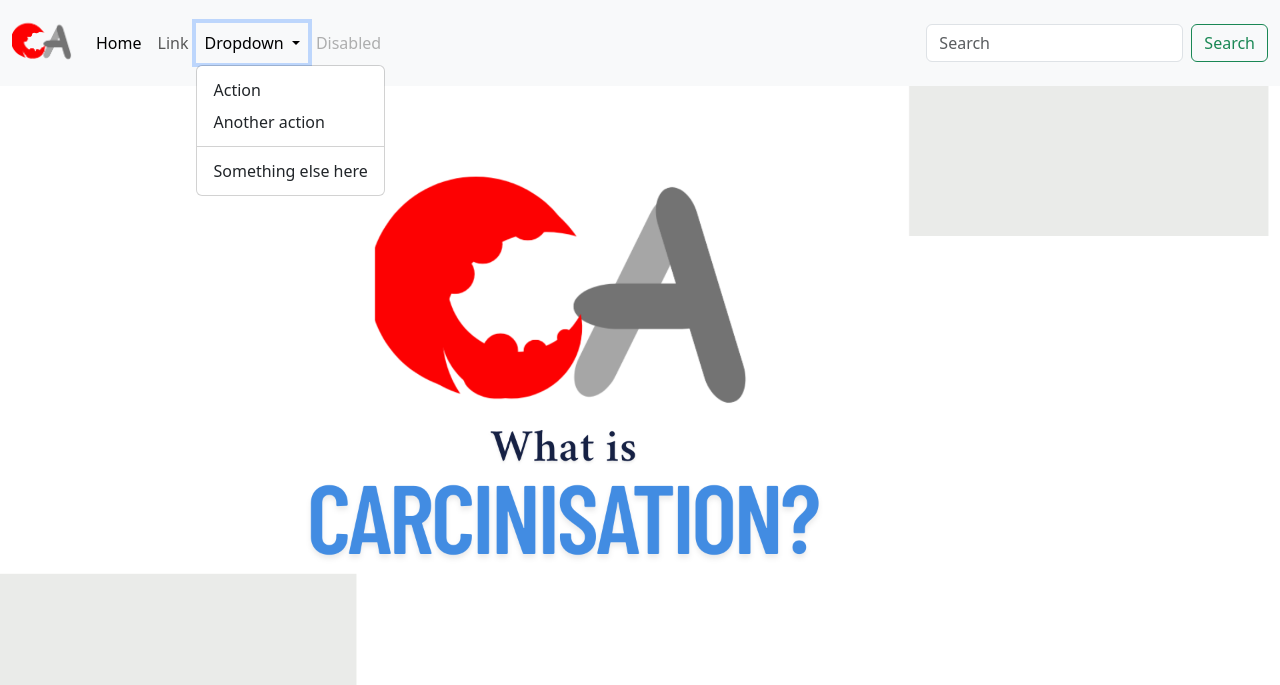
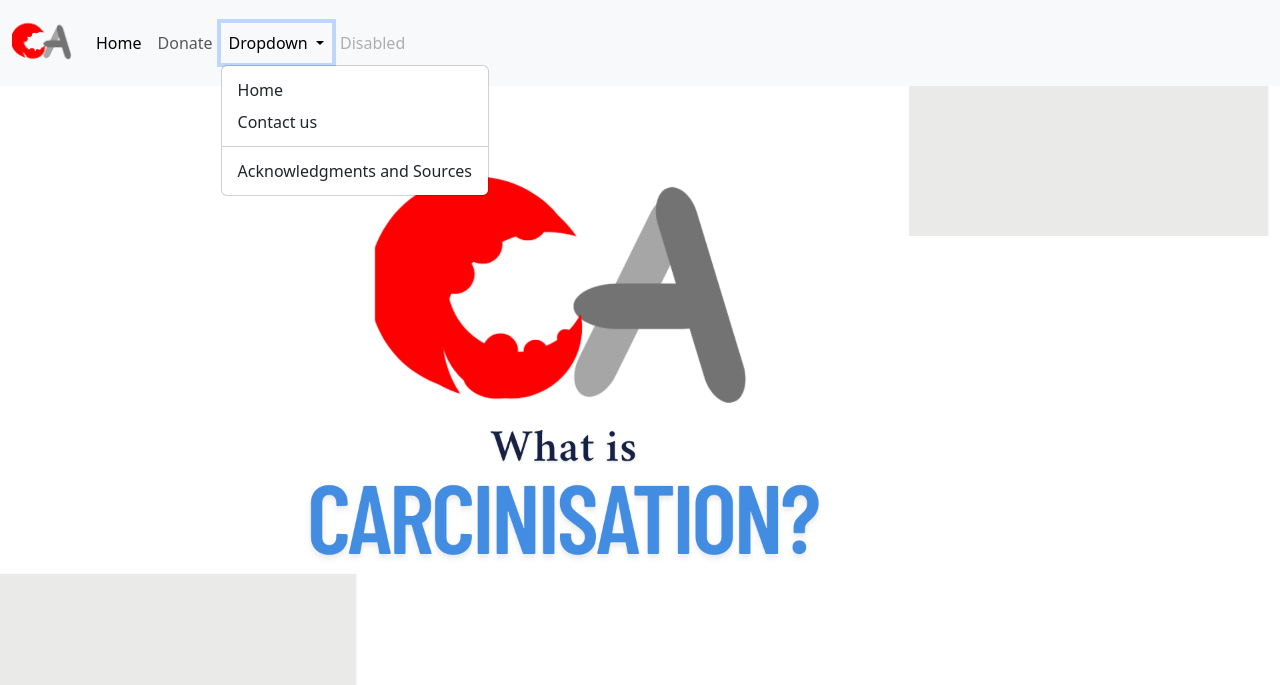
Before and after one commit to TempeHS/2026CT_Web_Wolfgang.G, a Flask app: template templates/index.html in a window 1280 px wide, after a click on "Dropdown". Shown: the top 685 px of the page. Run offline with Flask 3, Linux system fonts and the light colour scheme; the template is opened without the code that fills it: most values are stand-ins (such as "Sample title", 1, 10 or a date in 2020).

Commit message:
Made most of the cards and buttons functional

```diff
--- a/main.py
+++ b/main.py
@@ -7,14 +7,31 @@ app = Flask(__name__)
 @app.route('/')
 def index():
         card_data = (
-                ("What is Carcinization", "Lorem Ipsum", "Take me there", "Static/images/logo.png"),
-                ("What is Carcinization", "Lorem Ipsum", "Take me there", "Static/images/logo.png"),
-                ("What is Carcinization", "Lorem Ipsum", "Take me there", "Static/images/logo.png"),
-                ("What is Carcinization", "Lorem Ipsum", "Take me there", "Static/images/logo.png"),
-                ("What is Carcinization", "Lorem Ipsum", "Take me there", "Static/images/logo.png"),
-                ("What is Carcinization", "Lorem Ipsum", "Take me there", "Static/images/logo.png"),
+                ("Contact us", "Contact information and location", "contact.html", "static/images/logo.png"),
+                ("What is Carcinization", "What actually is Carcinization?", "whatis.html", "static/images/logo.png"),
+                ("What causes Carcinization", "Why is everything evolving into a crab exactly", "whatcauses.html", "static/images/logo.png"),
+                ("Who coined the phrase Carcinization", "Who discovered it?", "Take me there", "static/images/logo.png"),
+                ("Will humans evolve into crabs", "And how soon will they?", "Take me there", "static/images/logo.png"),
+                ("Why should I care", "What affect does this even have on humanity", "Take me there", "static/images/logo.png"),
         )
         return render_template("index.html", cards=card_data), 200
 
+@app.route('/contact.html')
+def contact():
+        return render_template("contact.html"), 200
+
+@app.route('/sources.html')
+def sources():
+        return render_template("sources.html"), 200
+
+@app.route('/whatis.html')
+def whatis():
+        return render_template("whatis.html"), 200
+
+@app.route('/whatcauses.html')
+def whatcauses():
+        return render_template("whatcauses.html"), 200
+
+
 if __name__ == '__main__':
     app.run(debug=True)
--- a/templates/index.html
+++ b/templates/index.html
@@ -2,13 +2,13 @@
 <div class="container">
   <div class="row">
     {% for card in cards %}
-    <div class="col">
+    <div class="col-sm-12 col-md-6 col-lg-4">
       <div class="card">
         <img src="{{ card[3] }}" class="card-img-top" alt=" ">
         <div class="card-body">
           <h5 class="card-title">{{ card[0] }}</h5>
           <p class="card-text">{{ card[1] }}</p>
-          <a href="{{ card[2] }}" class="btn btn-primary">Go somewhere</a>
+          <a href="{{ card[2] }}" class="btn btn-primary">Dive in</a>
       </div>
     </div>
   </div>
--- a/templates/partials/menu.html
+++ b/templates/partials/menu.html
@@ -1,35 +1,32 @@
 <nav class="navbar navbar-expand-lg bg-body-tertiary">
   <div class="container-fluid">
-    <a class="navbar-brand" href="#"><img src="static/images/logo.png"></a>
+    <a class="navbar-brand" href="index.html"><img src="static/images/logo.png"></a>
     <button class="navbar-toggler" type="button" data-bs-toggle="collapse" data-bs-target="#navbarSupportedContent" aria-controls="navbarSupportedContent" aria-expanded="false" aria-label="Toggle navigation">
       <span class="navbar-toggler-icon"></span>
     </button>
     <div class="collapse navbar-collapse" id="navbarSupportedContent">
       <ul class="navbar-nav me-auto mb-2 mb-lg-0">
         <li class="nav-item">
-          <a class="nav-link active" aria-current="page" href="#">Home</a>
+          <a class="nav-link active" aria-current="page" href="index.html">Home</a>
         </li>
         <li class="nav-item">
-          <a class="nav-link" href="#">Link</a>
+          <a class="nav-link" href="">Donate</a>
         </li>
         <li class="nav-item dropdown">
           <a class="nav-link dropdown-toggle" href="#" role="button" data-bs-toggle="dropdown" aria-expanded="false">
             Dropdown
           </a>
           <ul class="dropdown-menu">
-            <li><a class="dropdown-item" href="#">Action</a></li>
-            <li><a class="dropdown-item" href="#">Another action</a></li>
+            <li><a class="dropdown-item" href="index.html">Home</a></li>
+            <li><a class="dropdown-item" href="contact.html">Contact us</a></li>
             <li><hr class="dropdown-divider"></li>
-            <li><a class="dropdown-item" href="#">Something else here</a></li>
+            <li><a class="dropdown-item" href="/sources.html"> Acknowledgments and Sources</a></li>
           </ul>
         </li>
         <li class="nav-item">
           <a class="nav-link disabled" aria-disabled="true">Disabled</a>
         </li>
       </ul>
-      <form class="d-flex" role="search">
-        <input class="form-control me-2" type="search" placeholder="Search" aria-label="Search">
-        <button class="btn btn-outline-success" type="submit">Search</button>
       </form>
     </div>
   </div>
```
Also changed, not shown: templates/contact.html (added, +29 -0 lines), templates/sources.html (added, +35 -0 lines), templates/whatcauses.html (added, +9 -0 lines), templates/whatis.html (added, +19 -0 lines).
